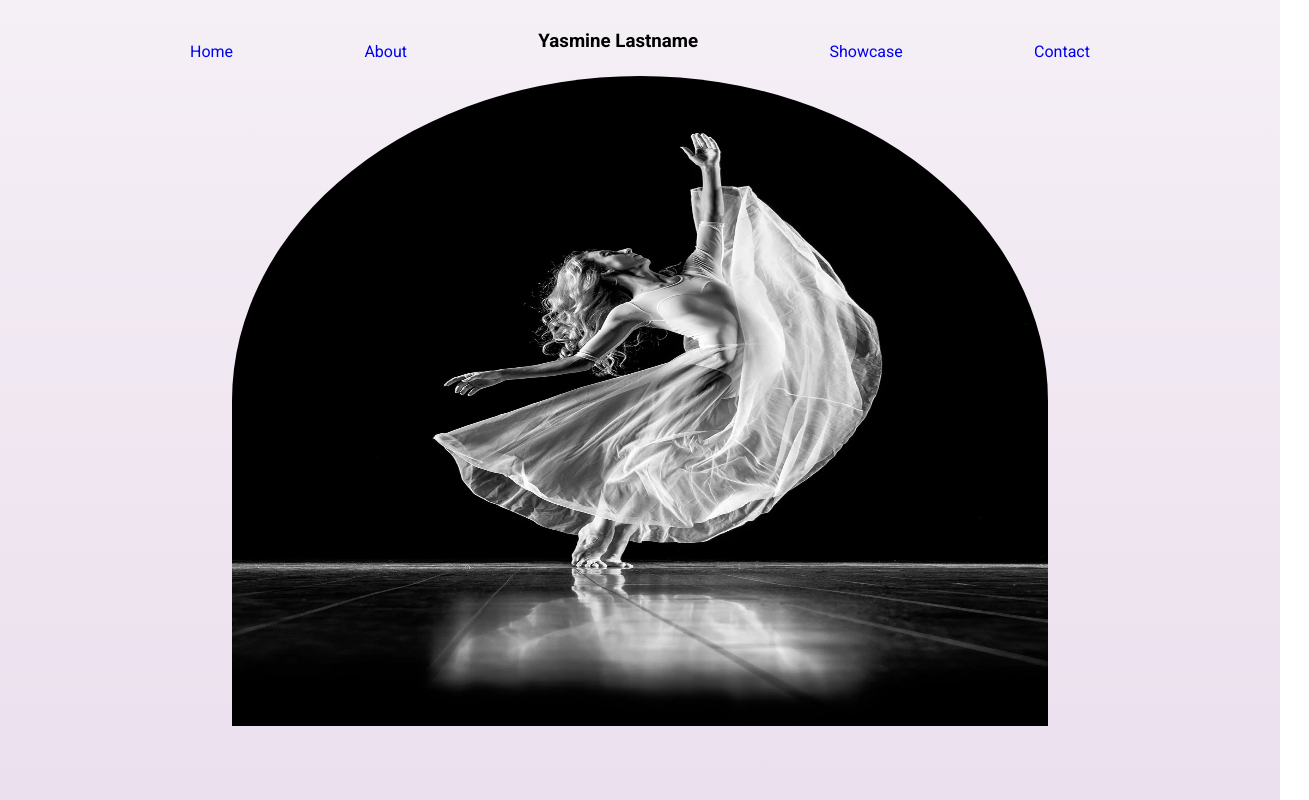
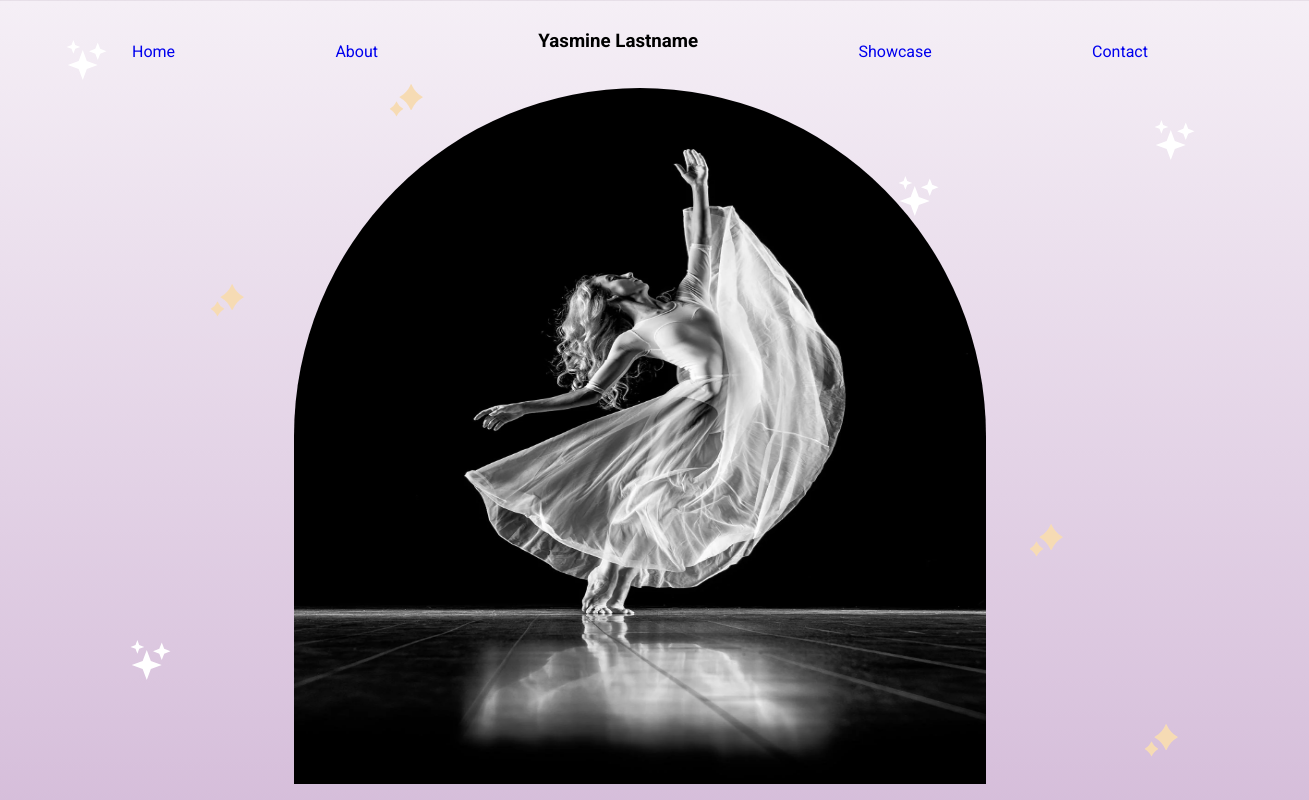
Before and after one commit to WestOfBree/Dancers-E-Portfolio, a plain HTML site: page index.html in a window 1280 px wide. Shown: the top 800 px of the page, 1309 px wide, since content can reach past the window. Drawn offline with Linux system fonts and the light colour scheme.

Commit message:
almost done

```diff
--- a/styles.css
+++ b/styles.css
@@ -29,13 +29,9 @@ GENERAL STYLES
 html {
   scroll-behavior: smooth;
 }
-.container {
-  padding: 50px 0;
-  width: 100%;
-}
 .row {
   width: 100%;
-  max-width: 1100px;
+  max-width: 1280px;
   margin: 0 auto;
 
 }
@@ -86,6 +82,7 @@ NAV STYLES
 }
 .nav__row {
   margin-top: 42px;
+  max-height: 100vh;
 }
 .nav__links {
   display: flex;
@@ -96,17 +93,13 @@ NAV STYLES
   max-height: 100vh;
   overflow: hidden;
   margin-bottom: 24px;
-  display: flex;
-  align-items: center;
-  justify-content: center;
-
 }
 .dancer__img {
-  padding: 0 42px;
+  max-height: calc(100vh - 10vh);
+  max-width: 100%;
+  margin: 32 0;
+  padding: 12px 262px;
   border-radius: 50% 50% 0 0;
-  max-height: 650px;
-  max-width: 900px;
-
 }
 
 /*
@@ -120,11 +113,10 @@ ABOUT STYLES
 .about__container {
   display: flex;
   position: relative;
-
+  z-index: 5;
 }
 .background {
-  top: 0px;
-  right: 2px;
+
   position: absolute;
   border: solid 1px white;
   background-color: white;
@@ -133,7 +125,6 @@ ABOUT STYLES
   opacity: 0.8;
   z-index: -1;
   border-radius: 50px;
-  box-shadow: 0 20px 80px 0 rgb(0, 0, 0, 0.45);
 }
 
 .dancer__about--img-wrapper {
@@ -149,13 +140,11 @@ ABOUT STYLES
   flex-direction: column;
   text-align: center;
   justify-content: center;
-   z-index: 5;
 }
 
 .dancer__about--img-wrapper {
   border-radius: 20% 20%;
   overflow: hidden;
-   z-index: 5;
 }
 .dancer-about__img {
   width: 100%;
@@ -194,15 +183,79 @@ PERFORMANCE STYLES
     margin-bottom: 12px;
 }
 .performance__desc{
-    width: 40%;
+    width: 100%;
+    text-align: center;
+    margin: 24px 0;
+}
+.performance__desc--title,
+.performance__desc--sub-title{
+  margin-bottom: 8px;
+}
+.performance-wrapper{
+  display: flex;
+  flex-direction: column;
+  align-items: center;
+  justify-content: center;
+}
+.performance{
+  margin-top: 24px;
 }
 
-.performance-wrapper{
-display: flex;
-  justify-content: center;
-  align-content: center;
-  flex-direction: column;
+
+/*
+
+SPARKLE STYLES
+
+*/
+
+.sparkle{
+  position: fixed;
+  max-height: 40px;
+  max-width: 45px;
+  z-index: -1;
+  filter: invert();
 }
+.rotate-1{
+  transform: rotate(-40deg) scaleX(-1);
+}
+.sparkle--0{
+  top: 10vh;
+  left: 30vw;
+}
+
+.sparkle--1{
+  top: 35vh;
+  left: 16vw;
+}
+.sparkle--2{
+  top: 65vh;
+  left: 80vw;
+}
+.sparkle--3{
+  top: 90vh;
+  left: 89vw;
+}
+.sparkle--4{
+  top:15vh;
+  left: 90vw;
+}
+.sparkle--5{
+  top: 22vh;
+  left: 70vw;
+}
+.sparkle--6{
+  top: 80vh;
+  left: 10vw;
+}
+.sparkle--7{
+  top: 5vh;
+  left: 5vw;
+}
+.sparkle--8{
+  top: 10vh;
+  left: 85vw;
+}
+
 /*
 
 FOOTER STYLES
```
